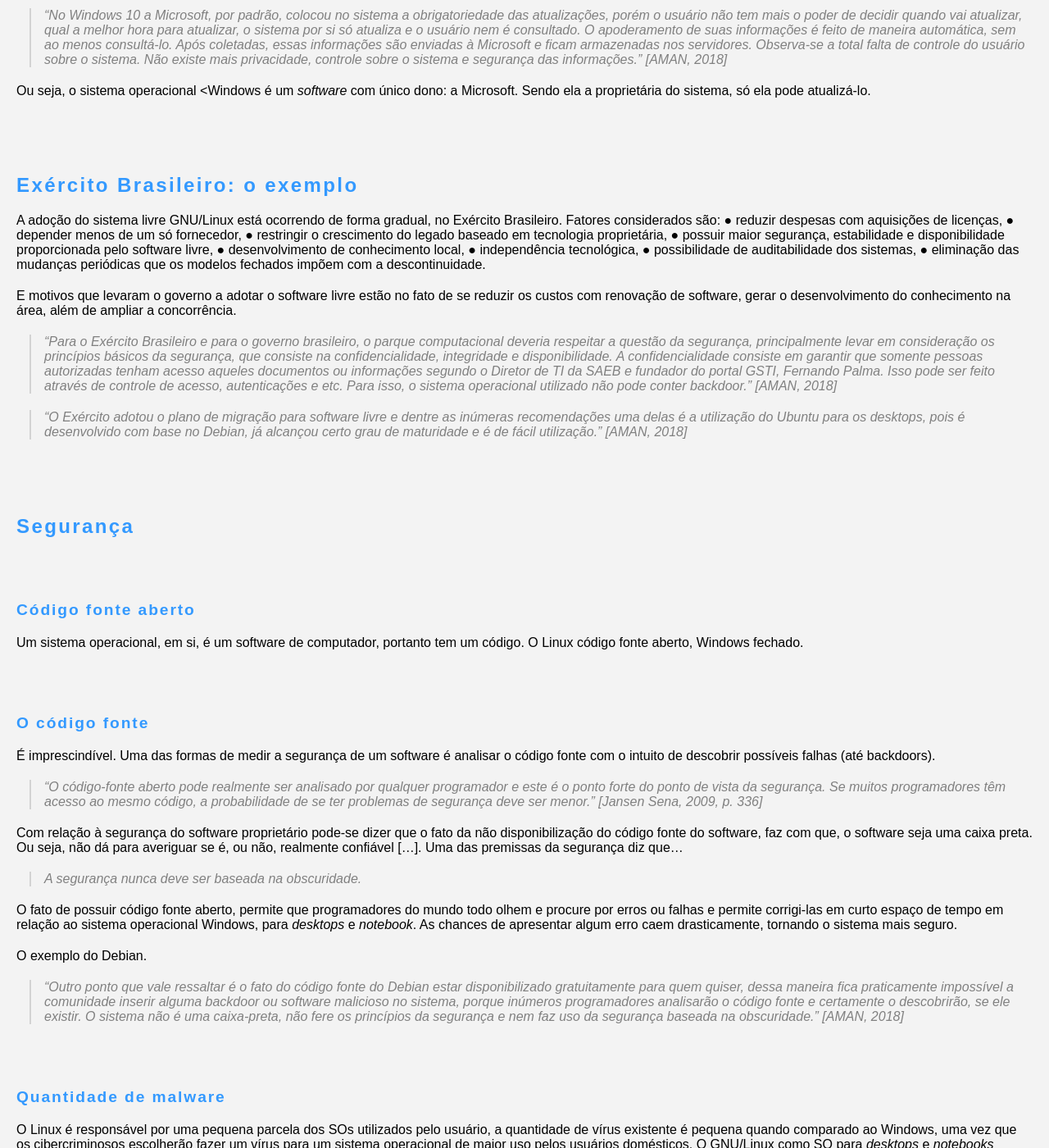
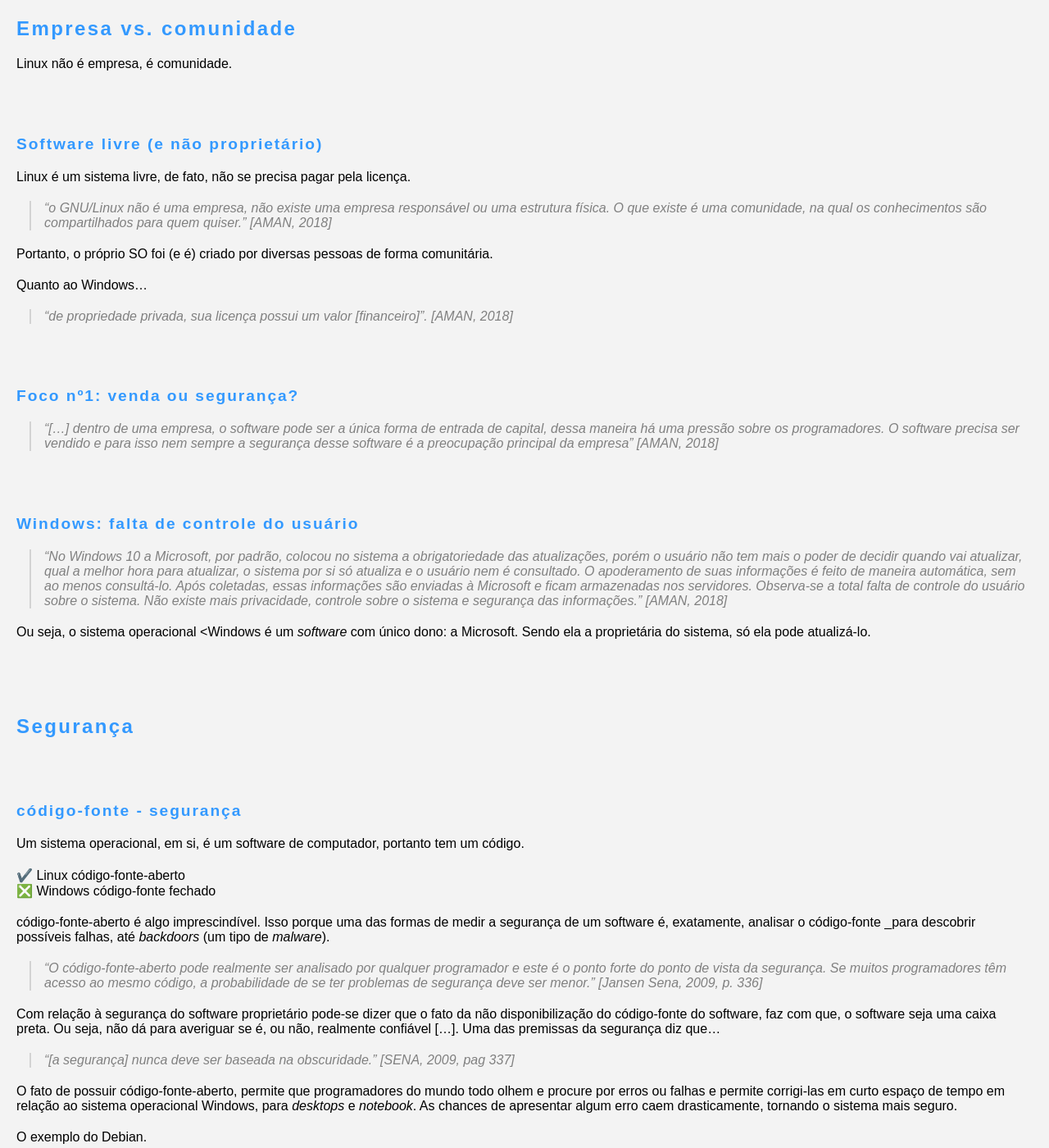
Before and after one commit to Joesynth/joesynth.github.io, a Jekyll site: the page built from _posts/2021-11-28-por-que-usar-linux.md, in a window 1280 px wide and 1400 px high, scrolled down 1579 px. Shown: the whole window at 82% size. Built offline with Jekyll 4.4.1, drawn with Linux system fonts in a browser that asks for light colours; some of the changed text lies outside the part shown.

Commit message:
Update 2021-11-28-por-que-usar-linux.md

```diff
--- a/_posts/2021-11-28-por-que-usar-linux.md
+++ b/_posts/2021-11-28-por-que-usar-linux.md
@@ -19,22 +19,46 @@
 Custo? Desempenho? A segurança? A estabilidade? Facilidade de uso?
 Neste artigo passaremos por interface gráfica, compatibilidade; bem como esses outros termos citados.
 
-<img class="alignleft" src="https://upload.wikimedia.org/wikipedia/commons/thumb/3/35/Tux.svg/150px-Tux.svg.png" width="40" />Vamos aqui fazer um pequeno resumo sobre esse SO, o Linux, para buscar deixar mais claro do quanto ele é importante, seja você uma pessoa comum, grande empresa, instituição, etc.
+Neste tutorial buscamos deixar claro o quanto o Linux é importante para o cidadão comum. No que tange uma instituição ou empresa, considerando ser de grande porte, ele é até vital.
 
 
+## O exemplo do Exército Brasileiro
 
-## Linux vs. Windows
+> "A adoção do sistema livre GNU/Linux está ocorrendo de forma gradual [...no Exército Brasileiro]" [AMAN, 2018]
 
-###### motivos a considerar a escolha
+###### Fatores considerados
+
+São eles:
+
+    - "reduzir despesas com aquisições de licenças,
+    - depender menos de um só fornecedor,
+    - restringir o crescimento do legado baseado em tecnologia proprietária,
+    - possuir maior segurança, estabilidade e disponibilidade proporcionada pelo software livre,
+    - desenvolvimento de conhecimento local,
+    - independência tecnológica,
+    - possibilidade de auditabilidade dos sistemas,
+    - eliminação das mudanças periódicas que os modelos fechados impõem com a descontinuidade." [AMAN, 2018]
+
+E motivos que levaram o governo a adotar o software livre estão no fato de se reduzir os custos com renovação de software, gerar o desenvolvimento do conhecimento na área, além de ampliar a concorrência.
+
+> "Para o Exército Brasileiro e para o governo brasileiro, o parque computacional deveria respeitar a questão da segurança, principalmente levar em consideração os princípios básicos da segurança, que consiste na confidencialidade, integridade e disponibilidade. A confidencialidade consiste em garantir que somente pessoas autorizadas tenham acesso aqueles documentos ou informações segundo o Diretor de TI da SAEB e fundador do portal GSTI, Fernando Palma. Isso pode ser feito através de controle de acesso, autenticações e etc. Para isso, o sistema operacional utilizado não pode conter backdoor." [AMAN, 2018]
+
+
+> "O Exército adotou o plano de migração para software livre e dentre as inúmeras recomendações uma delas é a utilização do Ubuntu para os desktops, pois é desenvolvido com base no Debian [uma versão de Linux mais antiga], já alcançou certo grau de maturidade e é de fácil utilização." [AMAN, 2018]
+
+###### Linux vs. Windows: como escolher?
+
 Linux e Windows são os principais sistemas operacionais para <em>desktops</em> e <em>notebooks</em>.
-
-Cita-se como fatores relevantes para se escolher entre um ou outro a...
+Cita-se como fatores relevantes para se escolher entre um e outro a...
 
 > "segurança, desempenho e custo". [AMAN, 2018]
 
-Será mesmo? E quem não tem referências?
+🤔 Liberdade: as referências precedem a escola.
 
-## Linux não é empresa, é comunidade
+
+## Empresa vs. comunidade
+
+Linux não é empresa, é comunidade.
 
 ###### Software livre (e não proprietário)
 
@@ -49,6 +73,10 @@
 > "de propriedade privada, sua licença possui um valor [financeiro]". [AMAN, 2018]
 
 
+###### Foco nº1: venda ou segurança?
+
+> "[...] dentro de uma empresa, o software pode ser a única forma de entrada de capital, dessa maneira há uma pressão sobre os programadores. O software precisa ser vendido e para isso nem sempre a segurança desse software é a preocupação principal da empresa" [AMAN, 2018]
+
 
 
 ###### Windows: falta de controle do usuário
@@ -60,44 +88,34 @@
 
 
 
-## Exército Brasileiro: o exemplo
-
-A adoção do sistema livre GNU/Linux está ocorrendo de forma gradual, no Exército Brasileiro. Fatores considerados são:
-● reduzir despesas com aquisições de licenças,
-● depender menos de um só fornecedor,
-● restringir o crescimento do legado baseado em tecnologia proprietária,
-● possuir maior segurança, estabilidade e disponibilidade proporcionada pelo software livre,
-● desenvolvimento de conhecimento local,
-● independência tecnológica,
-● possibilidade de auditabilidade dos sistemas,
-● eliminação das mudanças periódicas que os modelos fechados impõem com a descontinuidade.
-
-E motivos que levaram o governo a adotar o software livre estão no fato de se reduzir os custos com renovação de software, gerar o desenvolvimento do conhecimento na área, além de ampliar a concorrência.
-
-> "Para o Exército Brasileiro e para o governo brasileiro, o parque computacional deveria respeitar a questão da segurança, principalmente levar em consideração os princípios básicos da segurança, que consiste na confidencialidade, integridade e disponibilidade. A confidencialidade consiste em garantir que somente pessoas autorizadas tenham acesso aqueles documentos ou informações segundo o Diretor de TI da SAEB e fundador do portal GSTI, Fernando Palma. Isso pode ser feito através de controle de acesso, autenticações e etc. Para isso, o sistema operacional utilizado não pode conter backdoor." [AMAN, 2018]
 
 
-> "O Exército adotou o plano de migração para software livre e dentre as inúmeras recomendações uma delas é a utilização do Ubuntu para os desktops, pois é desenvolvido com base no Debian, já alcançou certo grau de maturidade e é de fácil utilização." [AMAN, 2018]
 
-<h2>Segurança</h2>
 
-###### Código fonte aberto
 
-Um sistema operacional, em si, é um software de computador, portanto tem um código. O Linux código fonte aberto, Windows fechado.
 
-###### O código fonte
+## Segurança
 
-É imprescindível. Uma das formas de medir a segurança de um software é analisar o código fonte com o intuito de descobrir possíveis falhas (até backdoors).
+###### código-fonte - segurança
 
-> “O código-fonte aberto pode realmente ser analisado por qualquer programador e este é o ponto forte do ponto de vista da segurança. Se muitos programadores têm acesso ao mesmo código, a probabilidade de se ter problemas de segurança deve ser menor.” [Jansen Sena, 2009, p. 336]
+Um sistema operacional, em si, é um software de computador, portanto tem um código.
 
-Com relação à segurança do software proprietário pode-se dizer que o fato da não disponibilização do código fonte do software, faz com que, o software seja uma caixa preta. Ou seja, não dá para averiguar se é, ou não, realmente confiável [...]. Uma das premissas da segurança diz que...
-<blockquote>A segurança nunca deve ser baseada na obscuridade.</blockquote>
-O fato de possuir código fonte aberto, permite que programadores do mundo todo olhem e procure por erros ou falhas e permite corrigi-las em curto espaço de tempo em relação ao sistema operacional Windows, para <em>desktops</em> e <em>notebook</em>. As chances de apresentar algum erro caem drasticamente, tornando o sistema mais seguro.
+✔️ Linux código-fonte-aberto
+❎ Windows código-fonte fechado
+
+código-fonte-aberto é algo imprescindível. Isso porque uma das formas de medir a segurança de um software é, exatamente, analisar o código-fonte _para descobrir possíveis falhas, até *backdoors* (um tipo de *malware*).
+
+> “O código-fonte-aberto pode realmente ser analisado por qualquer programador e este é o ponto forte do ponto de vista da segurança. Se muitos programadores têm acesso ao mesmo código, a probabilidade de se ter problemas de segurança deve ser menor.” [Jansen Sena, 2009, p. 336]
+
+Com relação à segurança do software proprietário pode-se dizer que o fato da não disponibilização do código-fonte do software, faz com que, o software seja uma caixa preta. Ou seja, não dá para averiguar se é, ou não, realmente confiável [...]. Uma das premissas da segurança diz que...
+
+> "[a segurança] nunca deve ser baseada na obscuridade." [SENA, 2009, pag 337]
+
+O fato de possuir código-fonte-aberto, permite que programadores do mundo todo olhem e procure por erros ou falhas e permite corrigi-las em curto espaço de tempo em relação ao sistema operacional Windows, para <em>desktops</em> e <em>notebook</em>. As chances de apresentar algum erro caem drasticamente, tornando o sistema mais seguro.
 
 O exemplo do Debian.
 
-> "Outro ponto que vale ressaltar é o fato do código fonte do Debian estar disponibilizado gratuitamente para quem quiser, dessa maneira fica praticamente impossível a comunidade inserir alguma backdoor ou software malicioso no sistema, porque inúmeros programadores analisarão o código fonte e certamente o descobrirão, se ele existir. O sistema não é uma caixa-preta, não fere os princípios da segurança e nem faz uso da segurança baseada na obscuridade." [AMAN, 2018]
+> "Outro ponto que vale ressaltar é o fato do código-fonte do Debian estar disponibilizado gratuitamente para quem quiser, dessa maneira fica praticamente impossível a comunidade inserir alguma backdoor ou software malicioso no sistema, porque inúmeros programadores analisarão o código-fonte e certamente o descobrirão, se ele existir. O sistema não é uma caixa-preta, não fere os princípios da segurança e nem faz uso da segurança baseada na obscuridade." [AMAN, 2018]
 
 
 ###### Quantidade de malware
@@ -117,40 +135,41 @@
 
 > "Vale ressaltar ainda que dentro de uma empresa, o software pode ser a única forma de entrada de capital, dessa maneira há uma pressão sobre os programadores. O software precisa ser </em><em>vendido e para isso nem sempre a segurança desse software é a preocupação principal da empresa." [AMAN, 2018]
 
-<h2>Quem controla o sistema? Autor ou o usuário?</h2>
+## Quem controla o sistema? Autor ou o usuário?
 
 No Debian, assim como em outras distribuições, o usuário tem controle do sistema. O sistema está subordinado ao usuário, qualquer ação que o sistema executará, seja para instalar algum software ou atualizar o próprio Debian, o usuário deve conceder uma autorização. Já no Windows isso não ocorre.
 
-<h2>Estabilidade</h2>
+## Estabilidade
 
 Por ex., "<em>o [Linux] Debian está no mercado há 25 anos, logo nota-se que não é uma distribuição nova, pode-se dizer que alcançou certo nível de maturidade. Esse sistema operacional apresenta quatro versões, que são chamados de “releases”</em>."
 
 > "Outro problema que era muito comum há 15 anos, era o fato de que o usuário tinha que procurar os drivers e instalá-lo manualmente, o sistema não reconhecia vários hardwares, era um processo complicado, apenas quem tinha um conhecimento mais avançado sabia instalar os drivers e ainda assim não era fácil. Atualmente não é mais assim, o sistema já reconhece todo o hardware do computador e os drivers já vem embutidos no sistema, de maneira que o usuário final não precisa se preocupar com isso, apenas instala o sistema e começa a usar."[AMAN, 2018]
 
-<h2>Softwares: a variedade</h2>
+## Softwares: a variedade
 
 > "existem sim alguns programas que ainda não possuem uma versão alternativa para os usuários das distribuições livres, nesses casos não tem muito que fazer. Com relação aos jogos, o GNU/Linux não tem uma biblioteca variada como a do sistema Windows, mas possui sim alguns grandes nomes. Em se tratando de suítes de escritório, o GNU/Linux conta com o LibreOffice, uma alternativa frente ao MS Office, da Microsoft. O LibreOffice está em sua sexta versão e é uma excelente alternativa, compatível com todos os documentos originados do MS Office e possui todos os recursos que um usuário precisa ter. Quando falamos de editor de imagens, temos como alternativa o Gimp frente o Adobe Photoshop. O Gimp é um bom editor de imagens, tem bastante recursos, atende às necessidades de usuário normal, porém não é muito indicado para um usuário profissional. Se for analisar a parte multimídia, reprodução de áudio, vídeo, foto, gravação de disco e outras tarefas, o GNU/Linux faz o que qualquer outro sistema operacional faria, sem complicação." [AMAN, 2018]
 
-<h2>Mais pontos a considerar</h2>
+## Mais pontos a considerar
 
 ###### Licença: grátis ou paga?
 
-"O GNU/Linux é disponibilizado gratuitamente. O usuário não precisa pagar por uma licença para poder usar o sistema Debian GNU/Linux. A grande diferença desse sistema é que parte dos programadores que participam do projeto são voluntários. Esses programadores fazem isso porque gostam, não há uma motivação financeira, não é uma empresa que contrata funcionários, programadores, para que esses trabalhem em cima de um sistema operacional. [AMAN, 2018]
+> "O GNU/Linux é disponibilizado gratuitamente. O usuário não precisa pagar por uma licença para poder usar o sistema Debian GNU/Linux. A grande diferença desse sistema é que parte dos programadores que participam do projeto são voluntários. Esses programadores fazem isso porque gostam, não há uma motivação financeira, não é uma empresa que contrata funcionários, programadores, para que esses trabalhem em cima de um sistema operacional." [AMAN, 2018]
 
 ###### Marketing
 
-Referindo-se a uma empresa...
+Diferente do software livre _como o Linux, onde o trabalho dos programadores é voluntário_, o software proprietário está intimamente ligado à empresa, que por natureza lida com venda e publicidade.
 
 > "Há a questão do marketing, se gasta com propagandas a fim de despertar o interesse do usuário." [AMAN, 2018]
 
 ###### Lentidão
 
-"O sistema não fica lento com o passar do tempo, tem uma rápida inicialização, bom tempo de resposta e fluidez."
+> "O sistema não fica lento com o passar do tempo, tem uma rápida inicialização, bom tempo de resposta e fluidez." [AMAN, 2018]
+
 
 > "De acordo com o portal Software Livre mantido pelo Governo Federal (2012), a Procuradoria-Geral do Estado da Paraíba migrou todo seu parque computacional para o software livre. Segundo o gerente Guido Giuseppe, da Sub Gerência de Tecnologia da Informação, que foi emprestado à Procuradoria-Geral do Estado da Paraíba, afirmou que “[...] alguns usuários perceberam que computadores antigos acionados pelo sistema livre funcionava mais rápido do que os que eram acionados pelo sistema não-livre, com a mesma configuração de hardware, [...]”. Mais um aspecto positivo desse sistema</em>."<em>[AMAN, 2018]
 
 
-###### Linux vs. Windows : resumo
+## Linux vs. Windows: resumo
 
 <table>
 <tbody>
@@ -172,13 +191,14 @@
 </tbody>
 </table>
 
-<h2>Conhecendo o Linux</h2>
+## Conhecendo o Linux
 
 Para saber sobre sistemas operacionais Linux, versões Linux, estrutura do Linux, veja Linux.
 
-<h2>Quem usa o Linux?</h2>
+## Quem usa o Linux?
 
-Em suma, o topo da pirâmide do conhecimento humano ou do poder, como forças armadas, Estados, corporações, universidades. No geral, mais de 95% das pessoas não usam Linux. Pra quem tem noção de história, isso pode não ser alarmante, vista que os poderos nunca gostaram da população tendo o suprassumo do próprio conhecimento.
+Os que detém conhecimento humano usam Linux _em suma, militares, Estados, corporações, universidades. No geral, mais de 95% das pessoas não utilizam Linux.
+Curiosamente, embora o Ubuntu (que é uma versão de Linux) seja utilizado até em robôs no espaço, ele foi criado para uso doméstico, para o usuário comum.
 Veja [Quem usa o Linux](/quem-usa-linux).
 
 É isso!
```
